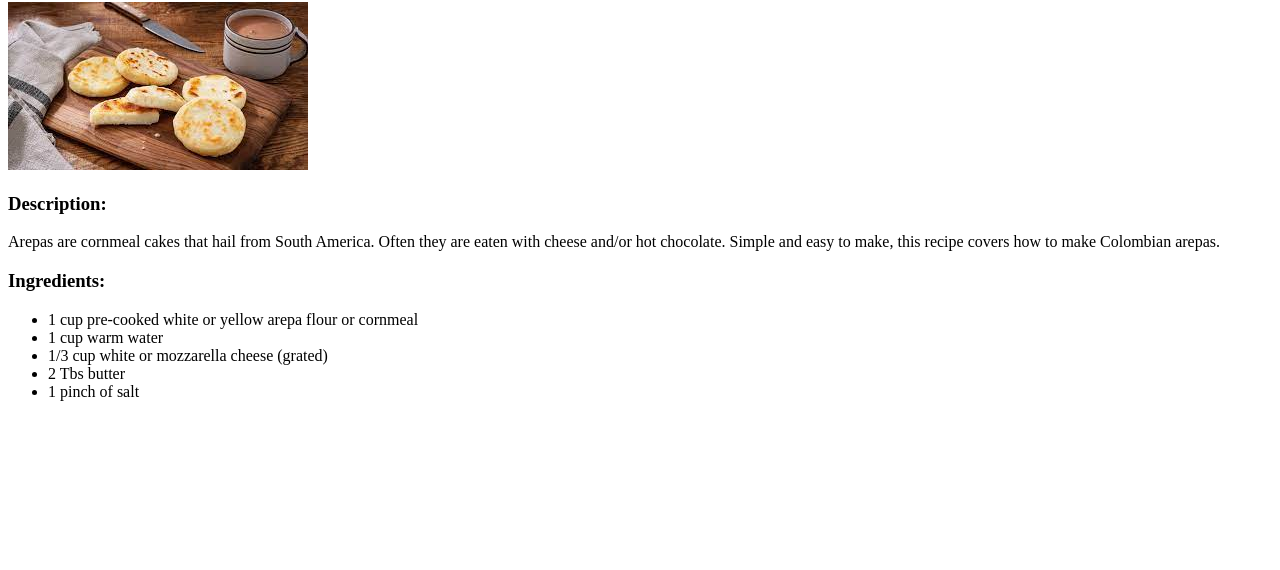
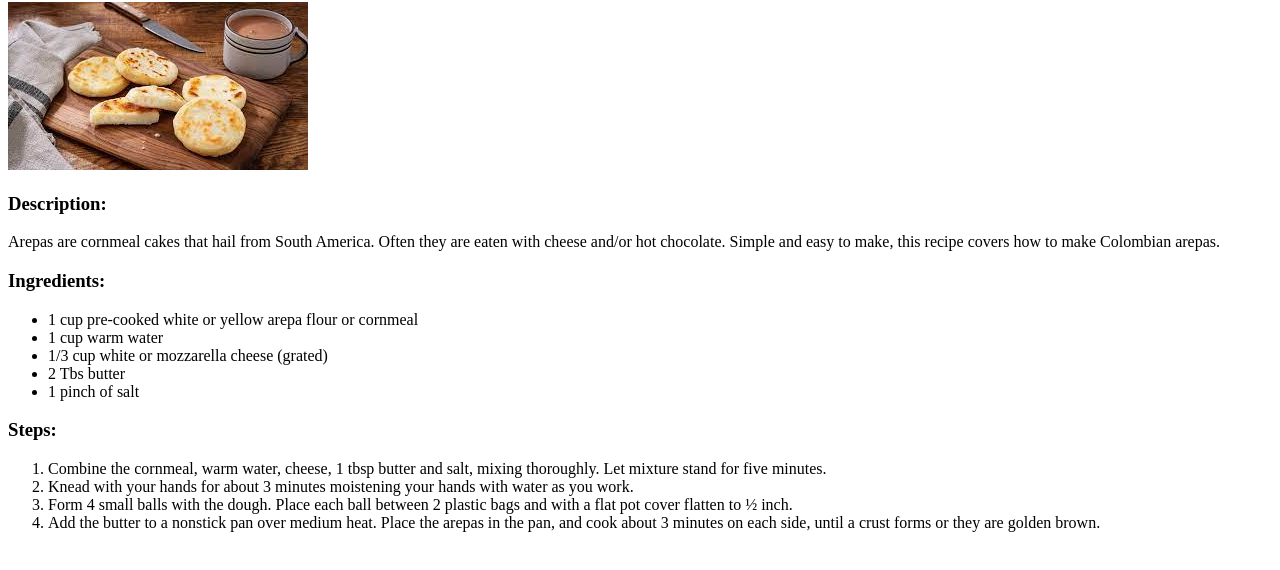
Before and after one commit to shirokooma/odin-recipes, a plain HTML site: page recipes/arepas.html in a window 1280 px wide. Shown: the part 78-648 px from the top of the page. Drawn offline with Linux system fonts and the light colour scheme.

Commit message:
Add steps list to arepas.html

```diff
--- a/recipes/arepas.html
+++ b/recipes/arepas.html
@@ -18,6 +18,12 @@
             <li>2 Tbs butter</li>
             <li>1 pinch of salt</li>
         </ul>
-
+        <h3>Steps:</h3>
+        <ol>
+            <li>Combine the cornmeal, warm water, cheese, 1 tbsp butter and salt, mixing thoroughly. Let mixture stand for five minutes.</li>
+            <li>Knead with your hands for about 3 minutes moistening your hands with water as you work.</li>
+            <li>Form 4 small balls with the dough. Place each ball between 2 plastic bags and with a flat pot cover flatten to ½ inch.</li>
+            <li>Add the butter to a nonstick pan over medium heat. Place the arepas in the pan, and cook about 3 minutes on each side, until a crust forms or they are golden brown.</li>
+        </ol>
     </body>
 </html>
```
